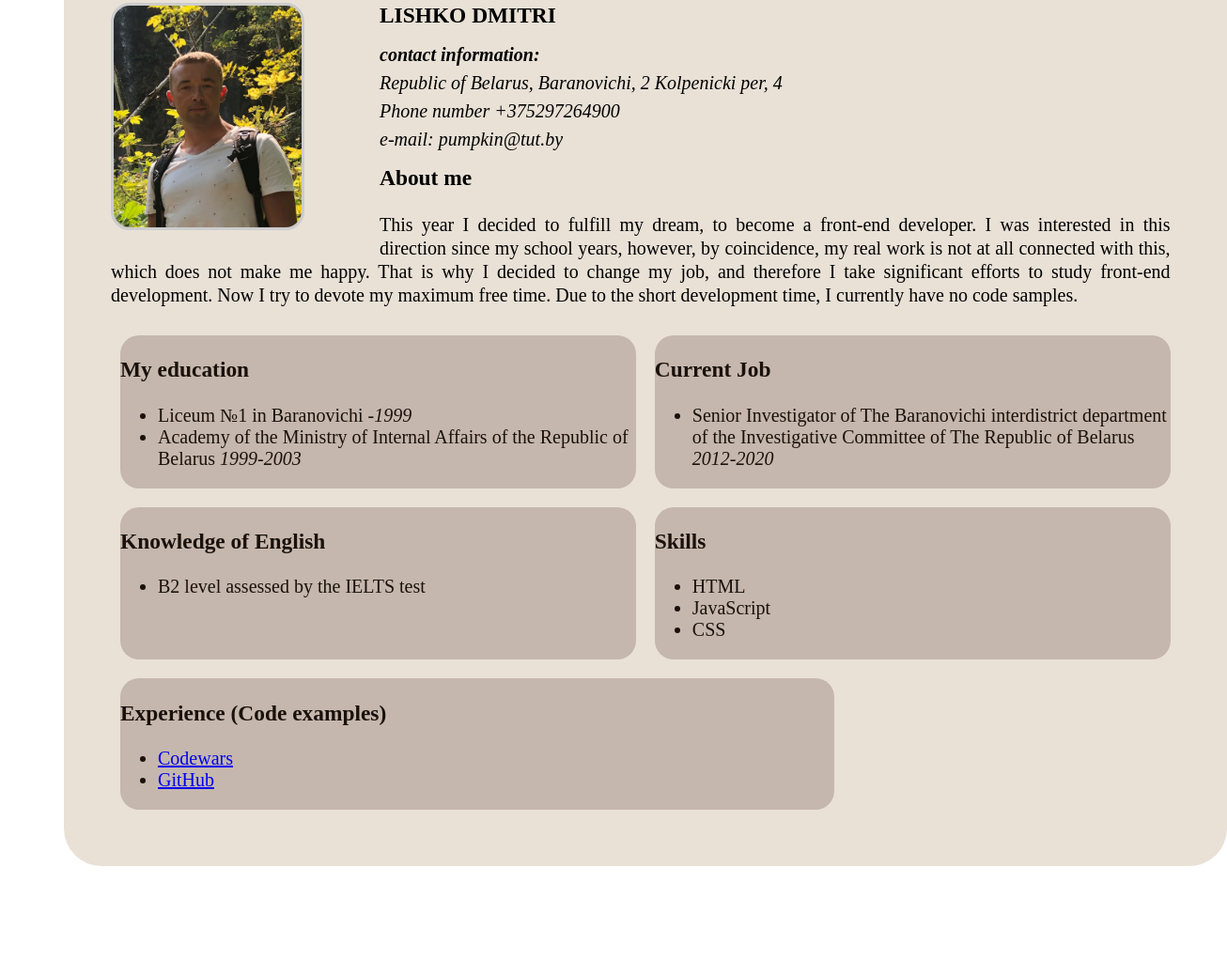
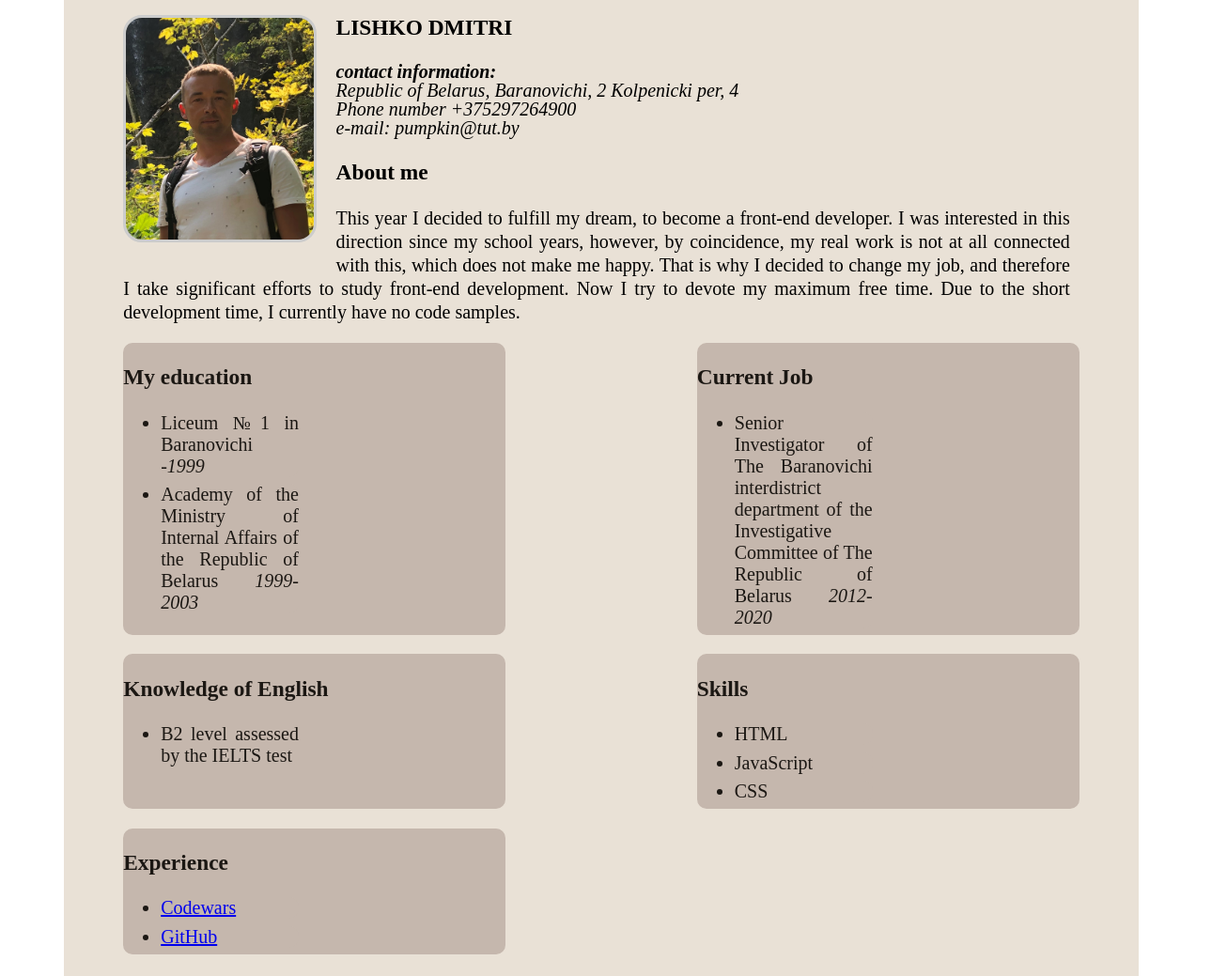
Before and after one commit to leeshko/rsschool-cv, a plain HTML site: page index.html in a window 1280 px wide. Shown: the part 208-1247 px from the top of the page at 94% size, 1306 px wide, since content can reach past the window. Before the commit the page ends 1190 px from the top, so only its background shows below. Drawn offline with Linux system fonts and the light colour scheme.

Commit message:
feat: Add mediaqueries v.2 chenge div on ul-li

```diff
--- a/index.html
+++ b/index.html
@@ -9,78 +9,70 @@
 </head>
 
 <body>
-    <div id="div" class="align-center">
+    <div class="main-div">
         <header>
             <h1>RESUME</h1>
         </header>
-        <img id="image" src="myphoto.jpg" alt="My Photo" width="200px"/>
+        <img class="image" src="myphoto.jpg" alt="My Photo"/>
         <h3> LISHKO DMITRI</h3>
-        <address style="line-height: 10px;">
-            <p><b>contact information:</b></p>
-            <p>Republic of Belarus, Baranovichi, 2 Kolpenicki per, 4</p>
-            <p> Phone number +375297264900</p>
-            <p>e-mail: <a style="color: black; text-decoration: none;" href="mailto:pumpkin@tut.by">pumpkin@tut.by</a></p>
+        <address>
+            <p><b>contact information:</b>
+            </br>
+            Republic of Belarus, Baranovichi, 2 Kolpenicki per, 4
+        </br>
+            Phone number +375297264900
+        </br>
+            e-mail: <a class="mail" href="mailto:pumpkin@tut.by">pumpkin@tut.by</a></p>
         </address>
         <main>
             <h3>About me</h3>
 
-            <p style="text-indent: 0px; text-align: justify; line-height: 25px; padding-right: 10px">This year I decided to fulfill my
-                dream, to become a front-end developer.
+            <p class="main-text">This year I decided to fulfill my dream, to become a front-end developer.
                 I was interested in this direction since my school years, however, by coincidence,
                 my real work is not at all connected with this, which does not make me happy.
                 That is why I decided to change my job, and therefore I take significant efforts
                 to study front-end development. Now I try to devote my maximum free time.
                 Due to the short development time, I currently have no code samples.</p>
 
-            <div id="box">
-                <div id="flex-row">
-                    <h3>My education</h3>
+
+        <ul class="box">
+            <li class="li-text"><h3>My education</h3>
                 <ul>
                     <li>Liceum №1 in Baranovichi<i> -1999</i></li>
                     <li>Academy of the Ministry of Internal Affairs of the Republic of Belarus<i> 1999-2003</i></li>
                 </ul>
-                </div>
-                <div id="flex-row">
-                    <h3>Current Job</h3>
+            </li>
+
+            <li class="li-text"><h3>Current Job</h3>
                 <ul>
                     <li>Senior Investigator of The Baranovichi interdistrict department of the Investigative
-                            Committee of
-                            The
-                            Republic of Belarus<i> 2012-2020</i></li>
-                </div>
-            </div>
+                        Committee of The Republic of Belarus<i> 2012-2020</i></li>
+                </ul>
+            </li>
 
-            <div id="box">
-                <div id="flex-row">
-                    </ul>
-                    <h3>Knowledge of English</h3>
+            <li><h3>Knowledge of English</h3>
                 <ul>
                     <li>B2 level assessed by the IELTS test</li>
                 </ul>
-                </div>
-                <div id="flex-row">
-                    <h3>Skills</h3>
+            </li>
+            <li><h3>Skills</h3>
                 <ul>
                     <li>HTML</li>
                     <li>JavaScript</li>
                     <li>CSS</li>
-                </div>
-            </div>
-            <div id="box">
-                <div id="flex-row">
                 </ul>
-                    <h3>Experience (Code examples)</h3>
+            </li>
+
+            <li><h3>Experience</h3>
             <ul>
                 <li><a href="https://www.codewars.com/users/lishko/badges">Codewars</a></li>
                     <li><a href="https://github.com/leeshko?tab=repositories">GitHub</a></li>
                 </ul>
-                </div>
-                <div id="flex-row-invisible">
-                </div>
+            </li>
+        </ul>
 
         </main>
     </div>
-
 </body>
 
 </html>
--- a/style.css
+++ b/style.css
@@ -1,91 +1,91 @@
-#div {
+address {
+    line-height: 20px;
+}
+
+.image {
+    width: 200px;
+    float: left;
+    border-radius: 20px;
+    border: 3px #CCCCCC solid;
+    margin-right: 2%;
+    margin-bottom: 2%;
+}
+
+.mail {
+    color: black;
+    text-decoration: none;
+}
+
+.main-text {
+    text-indent: 0px;
+    text-align: justify;
+    line-height: 25px;
+    padding-right: 10px;
+}
+
+.main-div {
     background-color: rgb(233, 225, 214);
     font-size: 20px;
-    padding: 50px;
+    padding: 5%;
     margin: 60px;
     border-radius: 40px;
 }
 
-.align-center {
-    width: 90%;
-    margin: 0 auto;
+.box {
+    display: flex;
+    flex-direction: row;
+    justify-content: space-between;
+    list-style-type: none;
+    flex-wrap:wrap;
+    padding: 0px;
 }
 
-#image {
-    float: left;
-    margin-right: 80px;
-    margin-bottom: 20px;
-    border: 3px #CCCCCC solid;
-    border-radius: 20px;
-    -moz-border-radius: 20px;
-    -webkit-border-radius: 20px;
-    -khtml-border-radius:20px;
+ul li {
+    color: rgb(27, 23, 19);
+    background-color: rgb(197, 183, 173);
+    width: 40%;
+    margin-bottom: 2%;
+    border-radius: 10px;
+    list-style-type: none;
+    text-align: justify;
 }
+
+ul li li {
+    list-style-type: disc;
+}
+
+@media screen and (max-width: 768px) {
+    .image {
+        width: 150px;
+    }
+    .box {
+        flex-direction: column;
+    }
+    ul li {
+        width: 90%;
+    }
+}
+
+@media screen and (max-width: 570px) {
+    .image {
+        width: 150px;
+        float: none;
+    }
 
 
 
-#flex-row {
-    background-color: rgb(197, 183, 173);
-    width: 40%;
-    color: rgb(26, 17, 11);
-    flex-direction: column;
-    flex: 1 1 auto;
-    margin: 10px;
-    border-radius: 20px;
+    .main-div {
+        font-size: 15px;
+    }
 
 }
 
-#flex-row-invisible {
-    background-color:  rgb(233, 225, 214);
-    width: 40%;
-    color: rgb(26, 17, 11);
-    flex-direction: column;
-    flex: 1 1 auto;
-    margin: 10px;
-    border-radius: 20px;
-}
-
-@media screen and (min-width: 1000px) {
-    #box {
-        display: flex;
-        padding: 20;
-        width: 100%;
+@media screen and (max-width: 480px) {
+    .image {
+        width: 100px;
+        float: none;
     }
-
-    #flex-row {
-        background-color: rgb(197, 183, 173);
-        width: 40%;
-        flex-direction: column;
-        flex-wrap: wrap;
-        margin: 10px;
-        border-radius: 20px;
-    }
-
-    #flex-row-invisible {
-        background-color:  rgb(233, 225, 214);
-        width: 40%;
-        color: rgb(26, 17, 11);
-        flex-direction: column;
-        flex: 1 1 auto;
-        margin: 10px;
-        border-radius: 20px;
+    .main-div {
+        font-size: 13px;
     }
 }
-
-
-@media screen and (min-width: 320px) {
-    #box {
-        display: flexbox;
-        width: 100%;
-    }
-
-    #flex-row {
-        background-color: rgb(197, 183, 173);
-        width: 90%;
-        flex-direction: column;
-        flex-wrap: wrap;
-        margin: 10px;
-        border-radius: 20px;
-    }
-
-}
```
Lines whose indentation alone changed are shown as unchanged.
